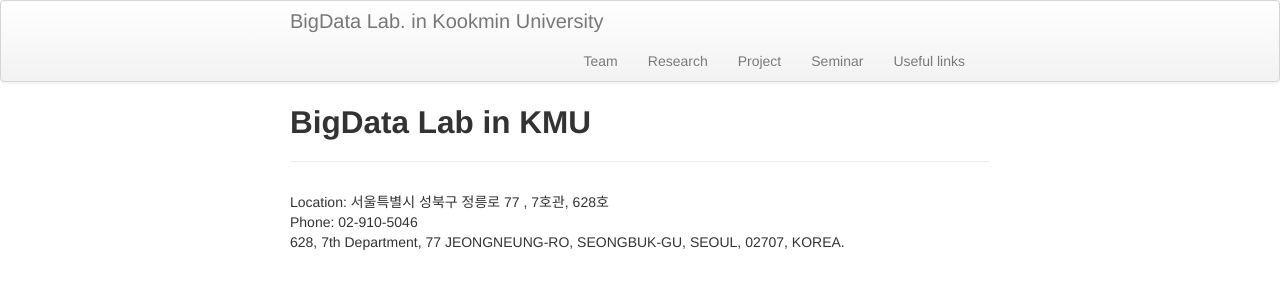
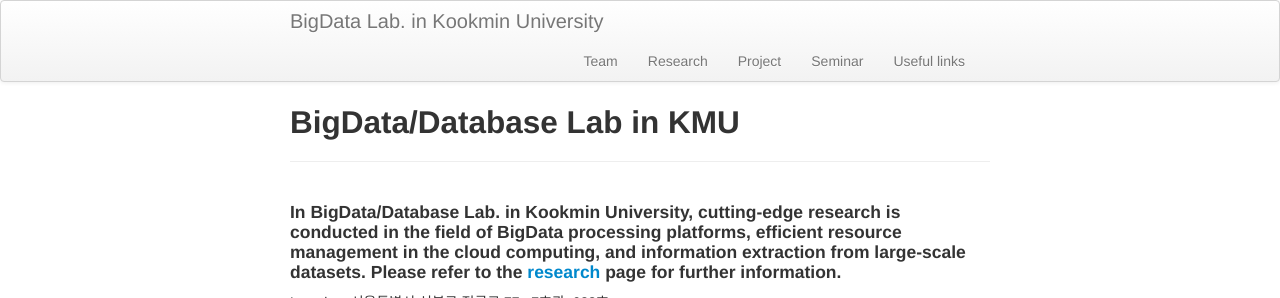
Before and after one commit to ddps-lab/kmu-bigdata.github.io, a Jekyll site: the page built from index.md, in a window 1280 px wide, cut to the strip 0-298 px from the top of the page. Built offline with Jekyll 4.4.1, drawn with Linux system fonts in a browser that asks for light colours.

Commit message:
adding brief description

```diff
--- a/index.md
+++ b/index.md
@@ -1,9 +1,11 @@
 ---
 layout: page
-title: BigData Lab in KMU
+title: BigData/Database Lab in KMU
 tagline:
-description: BigData Lab in KMU
+description: BigData/Database Lab in KMU
 ---
+
+#### In BigData/Database Lab. in Kookmin University, cutting-edge research is conducted in the field of BigData processing platforms, efficient resource management in the cloud computing, and information extraction from large-scale datasets. Please refer to the [research](/research) page for further information.
 <div>Location: 서울특별시 성북구 정릉로 77 , 7호관, 628호</div>
 <div>Phone: 02-910-5046</div>
 <div>      628, 7th Department, 77 JEONGNEUNG-RO, SEONGBUK-GU, SEOUL, 02707, KOREA.</div>
```
